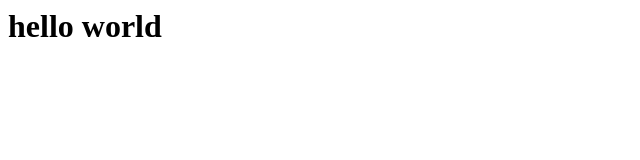
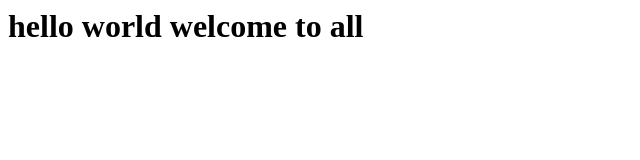
Before and after one commit to iamdevkala/sshpractice, a plain HTML site: page index.html in a window 1280 px wide. Shown: the whole page, without its empty margins (0-640 px from the left). Drawn offline with Linux system fonts and the light colour scheme.

Commit message:
added something in index.html

```diff
--- a/index.html
+++ b/index.html
@@ -1 +1 @@
-<h1> hello world </h1>
+<h1> hello world welcome to all </h1>
```
